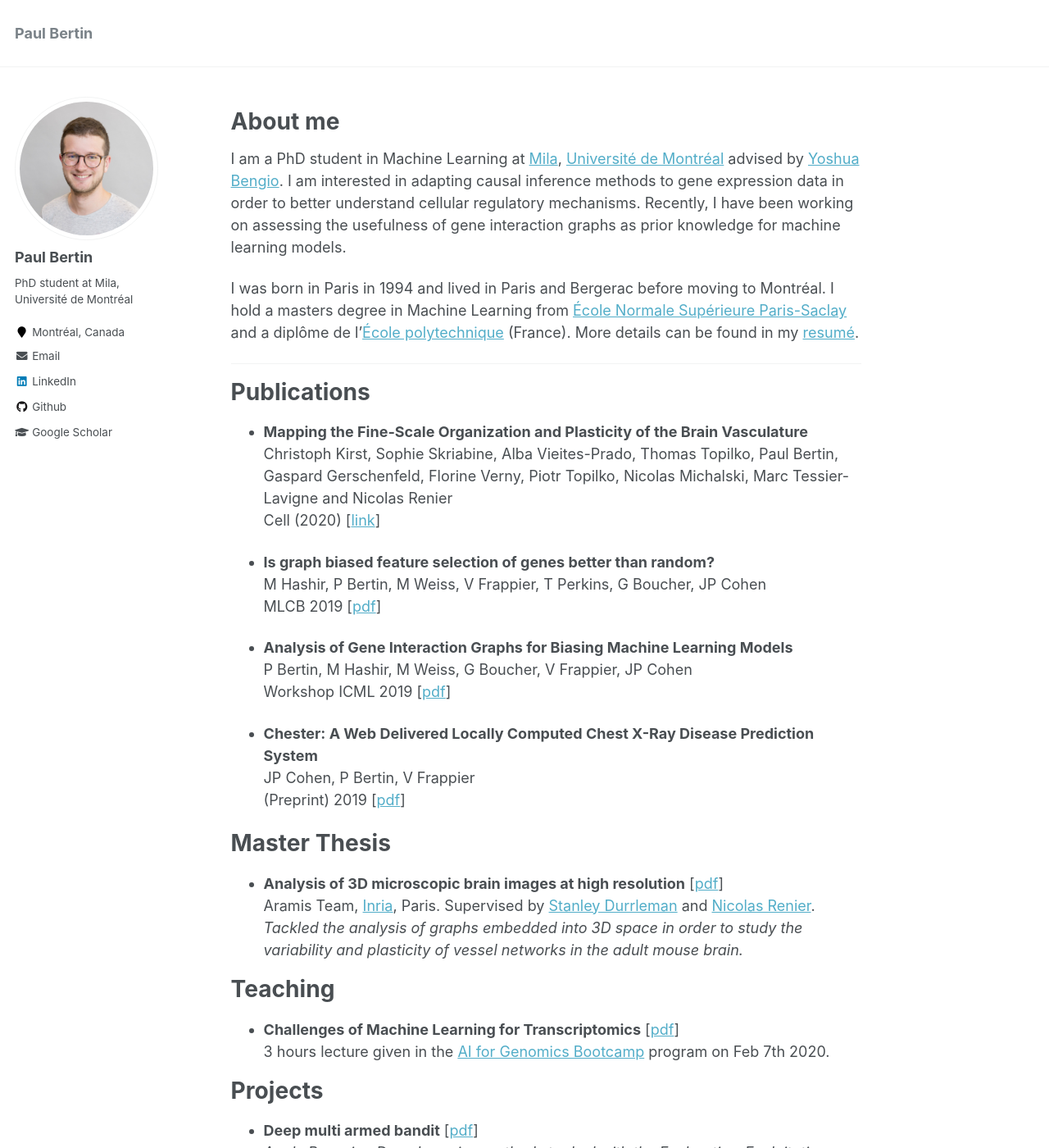
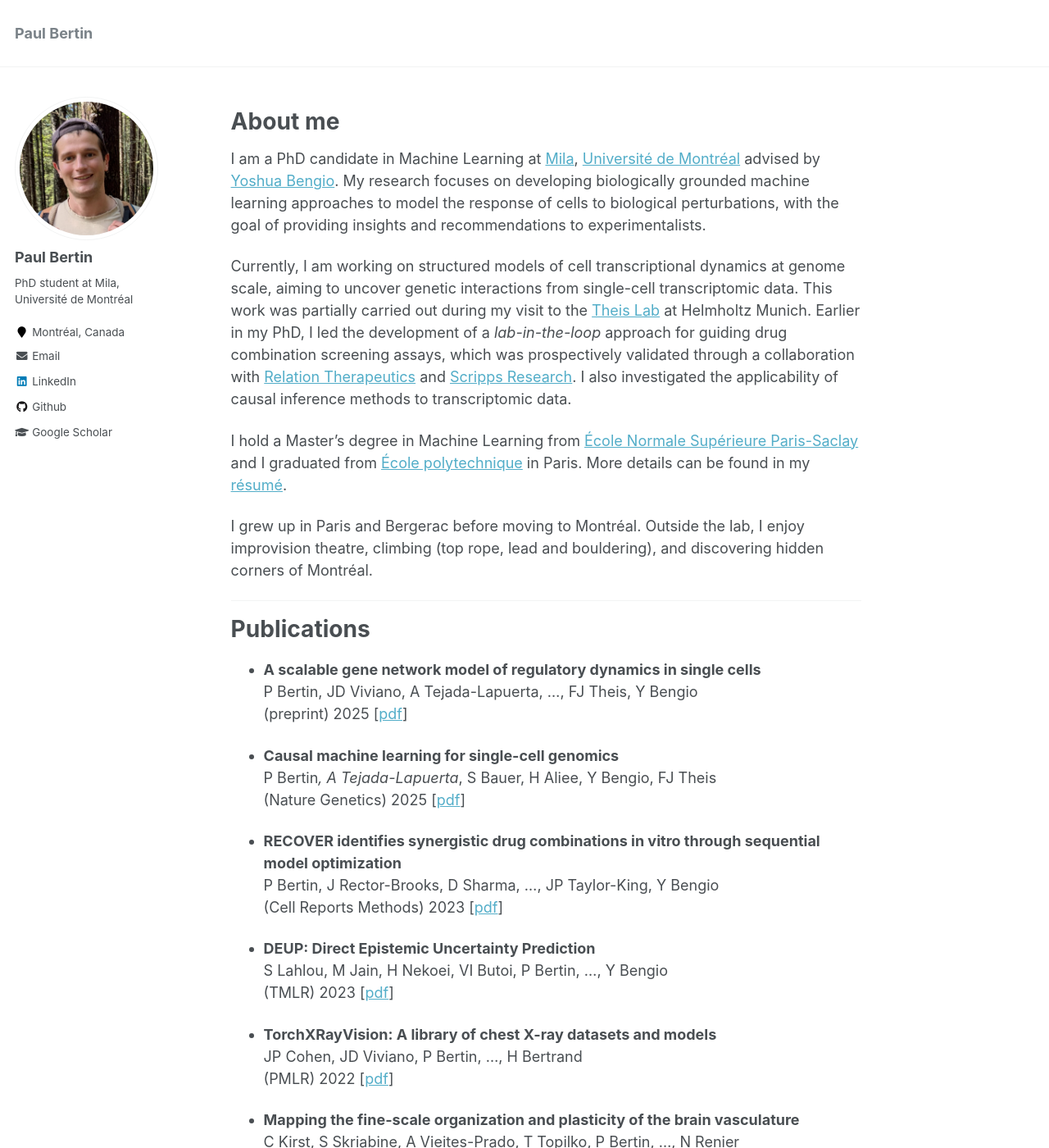
Before and after one commit to Bertinus/Bertinus.github.io, a Jekyll site: the page built from _pages/about.md, in a window 1280 px wide and 1400 px high. Shown: the whole window at 82% size. Built offline with Jekyll 4.4.1, drawn with Linux system fonts in a browser that asks for light colours; some of the changed text lies outside the part shown.

Commit message:
Update webpage

```diff
--- a/_pages/about.md
+++ b/_pages/about.md
@@ -9,49 +9,83 @@ redirect_from:
 ---
 # About me
 
-I am a PhD student in Machine Learning at [Mila](https://mila.quebec/), [Université de Montréal](https://www.umontreal.ca/) advised by [Yoshua Bengio](https://mila.quebec/en/yoshua-bengio/). I am interested in adapting causal inference methods to gene expression data in order to better understand cellular regulatory mechanisms. Recently, I have been working on assessing the usefulness of gene interaction graphs as prior knowledge for machine learning models.
+I am a PhD candidate in Machine Learning at [Mila](https://mila.quebec/), [Université de Montréal](https://www.umontreal.ca/)
+advised by [Yoshua Bengio](https://mila.quebec/en/yoshua-bengio/). My research focuses on developing biologically grounded
+machine learning approaches to model the response of cells to biological perturbations, with the goal of providing
+insights and recommendations to experimentalists.
 
-I was born in Paris in 1994 and lived in Paris and Bergerac before moving to Montréal. I hold a masters degree in Machine Learning from [École Normale Supérieure Paris-Saclay](https://ens-paris-saclay.fr/en) and a diplôme de l'[École polytechnique](https://www.polytechnique.edu/) (France). More details can be found in my [resumé](https://Bertinus.github.io/files/Resume.pdf).
+Currently, I am working on structured models of cell transcriptional dynamics at genome scale, aiming to uncover
+genetic interactions from single-cell transcriptomic data. This work was partially carried out during my visit to the
+[Theis Lab](https://www.helmholtz-munich.de/en/icb/research-groups/theis-lab) at Helmholtz Munich.
+Earlier in my PhD, I led the development of a *lab-in-the-loop* approach for guiding drug combination screening assays,
+which was prospectively validated through
+a collaboration with [Relation Therapeutics](https://www.relationrx.com/) and [Scripps Research](https://www.scripps.edu/).
+I also investigated the applicability of causal inference methods to transcriptomic data.
+
+I hold a Master's degree in Machine Learning from [École Normale Supérieure Paris-Saclay](https://ens-paris-saclay.fr/en)
+and I graduated from [École polytechnique](https://www.polytechnique.edu/) in Paris. More details can be found in my
+[résumé](https://Bertinus.github.io/files/Resume.pdf).
+
+I grew up in Paris and Bergerac before moving to Montréal. Outside the lab, I enjoy improvision theatre, climbing
+(top rope, lead and bouldering), and discovering hidden corners of Montréal.
 
 ___
 # Publications
 
-- **Mapping the Fine-Scale Organization and Plasticity of the Brain Vasculature** \\
-Christoph Kirst, Sophie Skriabine, Alba Vieites-Prado, Thomas Topilko, Paul Bertin, Gaspard Gerschenfeld, Florine Verny, Piotr Topilko, Nicolas Michalski, Marc Tessier-Lavigne and Nicolas Renier \\
-Cell (2020) [[link](https://doi.org/10.1016/j.cell.2020.01.028)]
+- **A scalable gene network model of regulatory dynamics in single cells** \\
+P Bertin, JD Viviano, A Tejada-Lapuerta, ..., FJ Theis, Y Bengio \\
+(preprint) 2025 [[pdf](https://arxiv.org/abs/2503.20027)]
 
-- **Is graph biased feature selection of genes better than random?** \\
-M Hashir, P Bertin, M Weiss, V Frappier, T Perkins, G Boucher, JP Cohen \\
-MLCB 2019 [[pdf](https://arxiv.org/pdf/1910.09600.pdf)]
+- **Causal machine learning for single-cell genomics** \\
+P Bertin*, A Tejada-Lapuerta*, S Bauer, H Aliee, Y Bengio, FJ Theis \\
+(Nature Genetics) 2025 [[pdf](https://www.nature.com/articles/s41588-025-02124-2)]
 
-- **Analysis of Gene Interaction Graphs for Biasing Machine Learning Models** \\
+- **RECOVER identifies synergistic drug combinations in vitro through sequential model optimization** \\
+P Bertin, J Rector-Brooks, D Sharma, ..., JP Taylor-King, Y Bengio \\
+(Cell Reports Methods) 2023 [[pdf](https://www.cell.com/cell-reports-methods/fulltext/S2667-2375(23)00251-5?uuid=uuid%3A2a0d76d0-5c8b-4fcc-8ef9-9ea85b85081d)]
+
+- **DEUP: Direct Epistemic Uncertainty Prediction** \\
+S Lahlou, M Jain, H Nekoei, VI Butoi, P Bertin, ..., Y Bengio \\
+(TMLR) 2023 [[pdf](https://arxiv.org/abs/2102.08501)]
+
+- **TorchXRayVision: A library of chest X-ray datasets and models** \\
+JP Cohen, JD Viviano, P Bertin, ..., H Bertrand \\
+(PMLR) 2022 [[pdf](https://proceedings.mlr.press/v172/cohen22a.html)]
+
+- **Mapping the fine-scale organization and plasticity of the brain vasculature** \\
+C Kirst, S Skriabine, A Vieites-Prado, T Topilko, P Bertin, ..., N Renier \\
+(Cell) 2020 [[pdf](https://www.cell.com/cell/fulltext/S0092-8674(20)30109-4?uuid=uuid%3A4c6a4466-33b6-4882-a250-6335c96adc2f)]
+
+- **Analysis of gene interaction graphs for biasing machine learning models** \\
 P Bertin, M Hashir, M Weiss, G Boucher, V Frappier, JP Cohen \\
-Workshop ICML 2019 [[pdf](https://arxiv.org/pdf/1905.02295.pdf)]
+(MLCB) 2019 [[pdf](https://arxiv.org/abs/1905.02295)]
 
-- **Chester: A Web Delivered Locally Computed Chest X-Ray Disease Prediction System** \\
-JP Cohen, P Bertin, V Frappier \\
-(Preprint) 2019 [[pdf](https://arxiv.org/pdf/1901.11210.pdf)]
+___
+# Teaching
 
-# Master Thesis
+- **AI4Genomics Bootcamp instructor** \\
+Instructor for two consecutive years (2020 and 2021) in the AI for Genomics Bootcamp supported by Mila and IVADO. \\
+• Designed and delivered a 3-hour lecture: *Challenges of Machine Learning for Transcriptomics* [[slides](https://Bertinus.github.io/files/Challenges_of_ML4transcriptomics.pdf)] \\
+• Supervised and evaluated student projects throughout the 12-week program.
+
+___
+# Besides Research
+
+- **Entrepreneurs Cohort** \\
+*Mila Entrepreneurship Lab* \\
+I completed the Winter 2025 Cohort program, which included training workshops and a final pitch
+presentation in front of entrepreneurs and investors.
+
+- **Science Reviewer** \\
+*MUHC Research Ethics Board* \\
+I review on a monthly basis research proposals related to artificial intelligence
+for the Research Ethics Board of the McGill University Health Center ([MUHC](https://muhc.ca/)).
+
+___
+# Master's Thesis
 
 - **Analysis of 3D microscopic brain images at high resolution** [[pdf](https://Bertinus.github.io/files/icm_report.pdf)] \\
-Aramis Team, [Inria](https://www.inria.fr/en/centre/paris), Paris. Supervised by [Stanley Durrleman](https://who.rocq.inria.fr/Stanley.Durrleman/) and [Nicolas Renier](https://www.renier-lab.com/nicolasrenier). \\
-*Tackled the analysis of graphs embedded into 3D space in order to study the variability and plasticity of vessel networks in the adult mouse brain.*
-
-# Teaching
-- **Challenges of Machine Learning for Transcriptomics** [[pdf](https://Bertinus.github.io/files/Challenges_of_ML4transcriptomics.pdf)] \\
-3 hours lecture given in the [AI for Genomics Bootcamp](http://www.aigenomics.d3center.ca/) program on Feb 7th 2020.
-
-# Projects
-
-- **Deep multi armed bandit** [[pdf](https://Bertinus.github.io/files/deepMAB_report.pdf)] \\
-*Apply Bayesian Deep Learning methods to deal with the Exploration-Exploitation dilemma in the Multi Armed Bandit problem.*
-
-- **Restricted Boltzmann machines on MNIST** [[pdf](https://Bertinus.github.io/files/PGM_report.pdf)] \\
-*Review of various algorithms to train Restricted Boltzmann Machines.*
-
-- **Style transfer in images** [[pdf](https://Bertinus.github.io/files/style_transfer_report.pdf)] \\
-*Review and implement various approaches for Style Transfer in images (neural algorithm and unsupervised method).*
-
-- **dynamics of glass-forming liquids** [[pdf](https://Bertinus.github.io/files/glass_dynamics_report.pdf)] \\
-*Data challenge : prediction of the dynamics of particles in glass-forming liquids.*
+Aramis Team, [Inria](https://www.inria.fr/en/centre/paris), Paris. Supervised by [Stanley Durrleman](https://who.rocq.inria.fr/Stanley.Durrleman/)
+and [Nicolas Renier](https://www.renier-lab.com/nicolasrenier). \\
+*Tackled the analysis of graphs embedded into 3D space in order to study the variability and plasticity of vessel
+networks in the adult mouse brain.*
```
Also changed, not shown: images/profile.png, images/profile_old.png (added), 1 other file.
